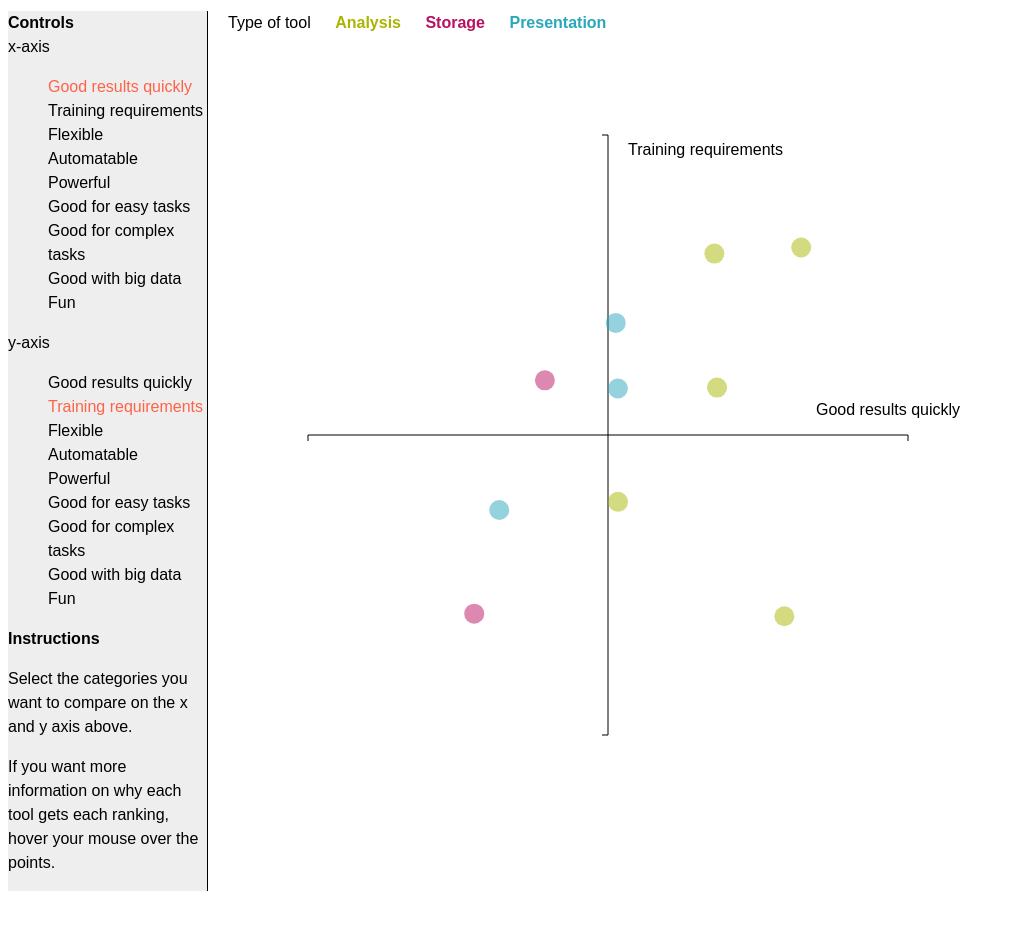
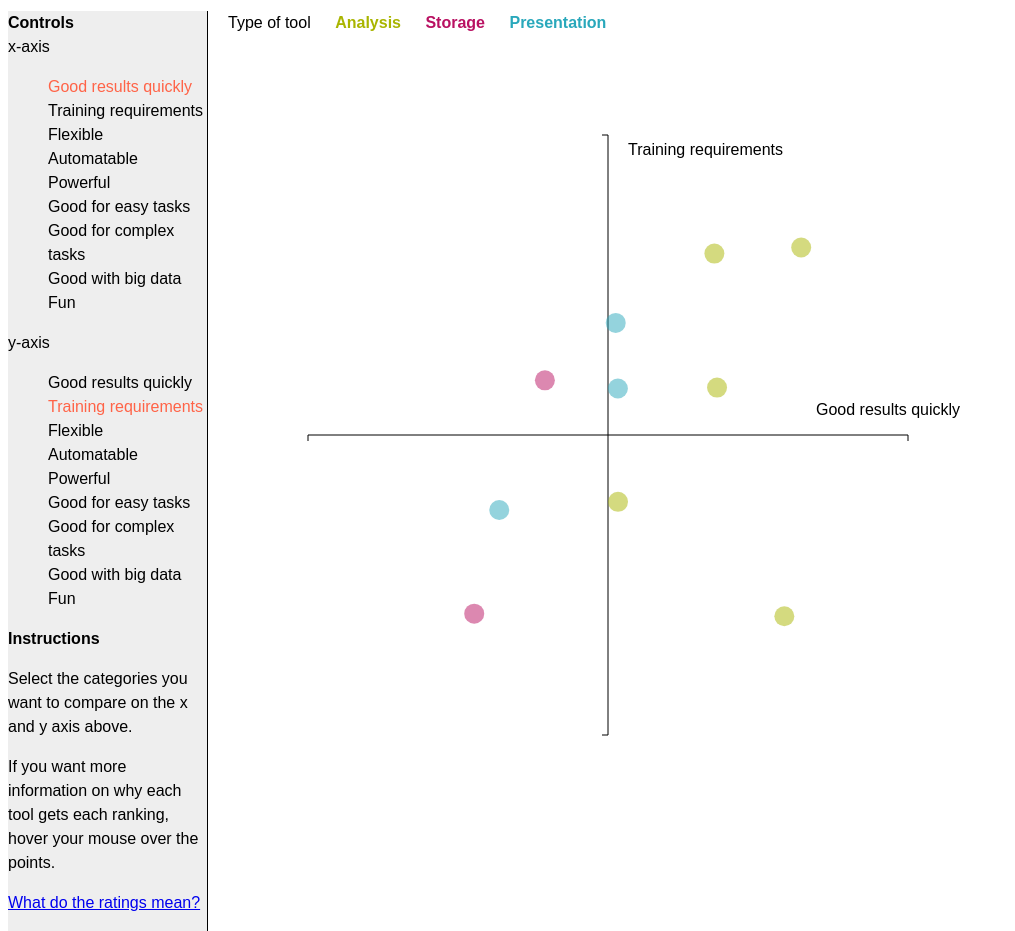
Before and after one commit to dataewan/datatools-taxonomy, a plain HTML site: page index.html in a window 1280 px wide. Shown: the part 56-987 px from the top of the page, without its empty margins (0-1015 px from the left). Before the commit the page ends 947 px from the top, so only its background shows below. Drawn offline with Linux system fonts and the light colour scheme.

Commit message:
added a link to what the ratings mean

```diff
--- a/index.html
+++ b/index.html
@@ -30,6 +30,7 @@
 			<b>Instructions</b>
 			<p>Select the categories you want to compare on the x and y axis above.</p>
 			<p>If you want more information on why each tool gets each ranking, hover your mouse over the points.</p>
+			<p><a href="https://github.com/dataewan/datatools-taxonomy/blob/master/what-ratings-mean.md">What do the ratings mean?</a></p>
 		</div>
 
 
```
